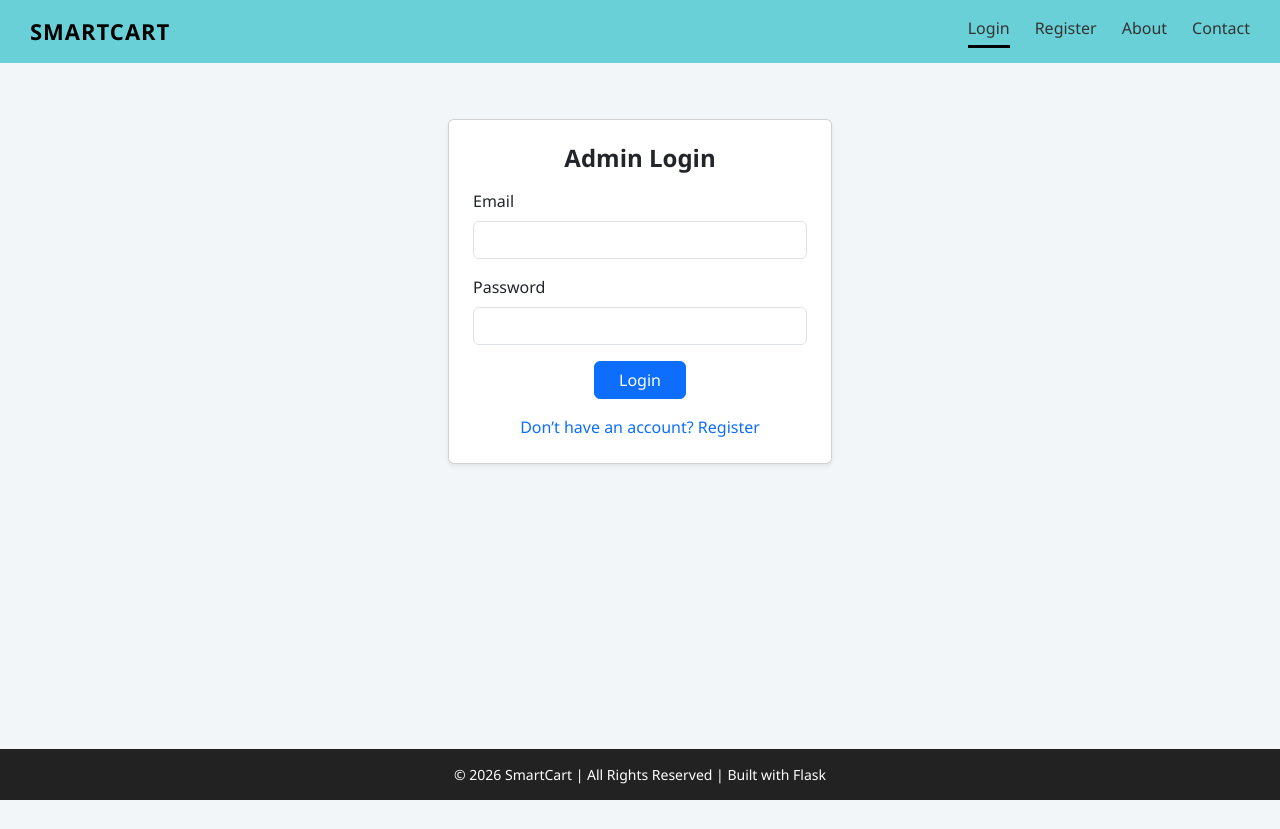
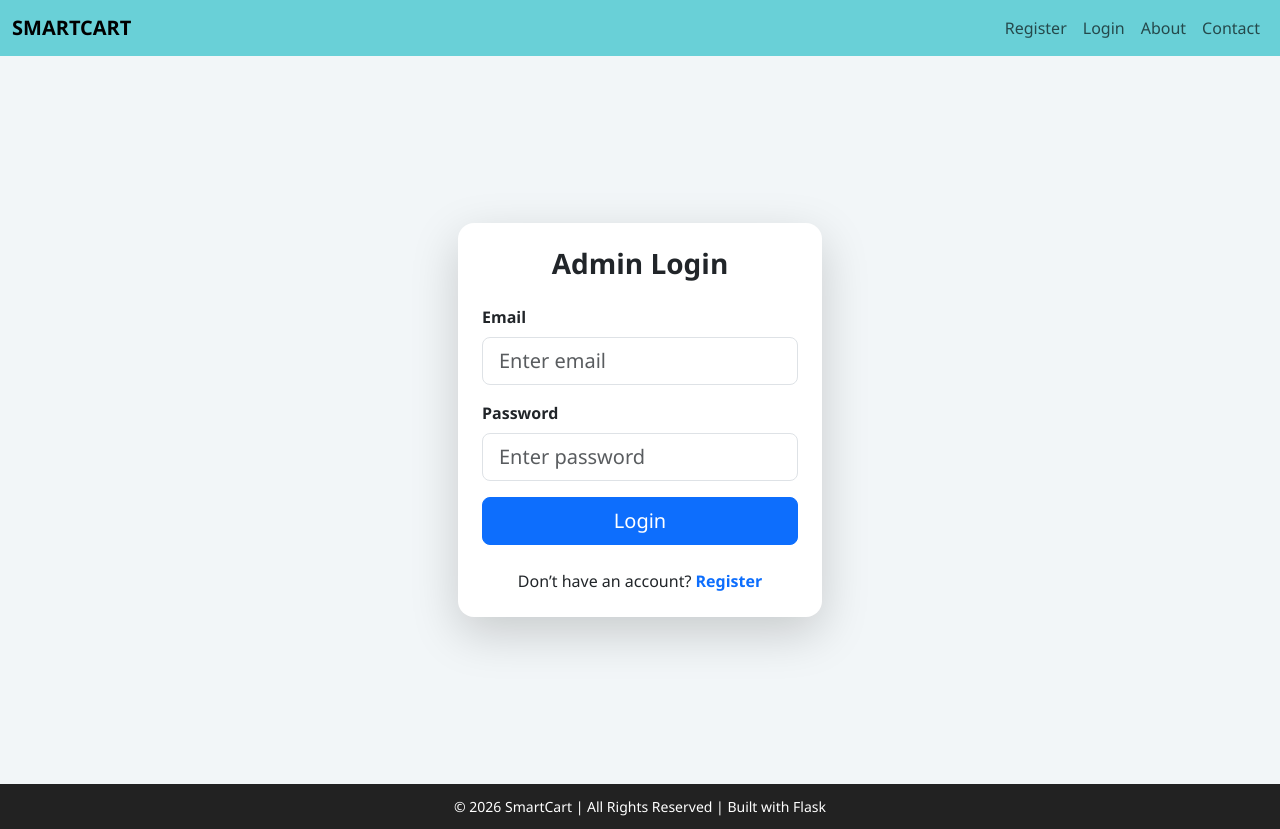
Before and after one commit to prasanna341/smartcartproject2, a Flask app: page /admin-login in a window 1280 px wide. Before the commit the page ends 800 px from the top, so only its background shows below. Run offline with Flask 3, Linux system fonts and the light colour scheme.

Commit message:
initial changes

```diff
--- a/templates/admin/admin_login.html
+++ b/templates/admin/admin_login.html
@@ -1,62 +1,53 @@
-{% extends 'base.html' %}
-{% block title %}Admin Login{% endblock %}
+{% extends "base.html" %}
 
 {% block content %}
 
-<div class="row justify-content-center">
-  <div class="col-md-4">
+<div class="container-fluid d-flex justify-content-center align-items-center" style="min-height: 85vh;">
 
-    <div class="card shadow-sm">
+    <div class="col-11 col-sm-8 col-md-6 col-lg-4">
+
+        <div class="card shadow-lg border-0 rounded-4">
+
             <div class="card-body p-4">
 
-        <h4 class="text-center mb-3 fw-bold">
-          Admin Login
-        </h4>
-
-        {% with messages = get_flashed_messages(with_categories=true) %}
-          {% for category, message in messages %}
-            <div class="alert alert-{{ category }} text-center">
-              {{ message }}
-            </div>
-          {% endfor %}
-        {% endwith %}
+                <h3 class="text-center mb-4 fw-bold">Admin Login</h3>
 
                 <form method="POST">
 
+                    <!-- Email -->
                     <div class="mb-3">
-            <label class="form-label">Email</label>
-            <input
-              type="email"
-              name="email"
-              class="form-control"
-              required>
+                        <label class="form-label fw-semibold">Email</label>
+                        <input type="email" name="email" class="form-control form-control-lg" placeholder="Enter email" required>
                     </div>
 
+                    <!-- Password -->
                     <div class="mb-3">
-            <label class="form-label">Password</label>
-            <input
-              type="password"
-              name="password"
-              class="form-control"
-              required>
+                        <label class="form-label fw-semibold">Password</label>
+                        <input type="password" name="password" class="form-control form-control-lg" placeholder="Enter password" required>
                     </div>
 
-          <div class="d-grid justify-content-center mt-3">
-            <button class="btn btn-primary px-4">
+                    <!-- Button -->
+                    <div class="d-grid mt-3">
+                        <button type="submit" class="btn btn-primary btn-lg rounded-3">
                             Login
                         </button>
                     </div>
 
+                    <!-- Register Link -->
+                    <p class="text-center mt-4 mb-0">
+                        Don’t have an account?
+                        <a href="/admin-signup" class="fw-semibold text-decoration-none">
+                            Register
+                        </a>
+                    </p>
+
                 </form>
-         <div class="text-center mt-3">
-          <a href="/admin-signup" class="text-decoration-none">
-            Don’t have an account? Register
-          </a>
-        </div>
+
             </div>
         </div>
 
     </div>
+
 </div>
 
 {% endblock %}
--- a/templates/base.html
+++ b/templates/base.html
@@ -2,161 +2,124 @@
 <html lang="en">
 <head>
 <meta charset="UTF-8">
+<meta name="viewport" content="width=device-width, initial-scale=1.0">
 <title>SmartCart</title>
 
 <link href="https://cdn.jsdelivr.net/npm/bootstrap@5.3.2/dist/css/bootstrap.min.css" rel="stylesheet">
 
 <style>
-
 body{
-    margin:0;
     font-family:"Segoe UI",sans-serif;
     background:#f2f6f8;
-    display:flex;
-    flex-direction:column;
-    min-height:100vh;
 }
 
-/* ===== HEADER WITH NAV ===== */
-.header{
+.navbar{
     background:#69d0d7;
-    padding:15px 30px;
-    display:flex;
-    justify-content:space-between;
-    align-items:center;
 }
 
-/* Brand */
-.brand{
-    font-size:22px;
+.navbar-brand{
     font-weight:bold;
-    letter-spacing:1px;
-    color:#000;
 }
 
-/* ===== NAVIGATION ===== */
-.nav-links{
-    display:flex;
-    gap:25px;
-}
-
-.nav-links a{
-    text-decoration:none;
-    color:#333;
-    font-weight:500;
-    transition:0.3s;
-    padding-bottom:5px;
-}
-
-.nav-links a:hover{
-    color:#000;
-}
-
-/* Active link */
 .active-link{
     border-bottom:3px solid #000;
 }
 
-/* ===== PAGE CONTENT ===== */
-.page-content{
-    padding:40px;
-    flex:1;
-}
-
-/* ===== FOOTER ===== */
 .footer{
     background:#222;
     color:white;
     text-align:center;
-    padding:15px;
+    padding:12px;
     font-size:14px;
 }
-
 </style>
 
 </head>
-<body>
+<body class="d-flex flex-column min-vh-100">
 
-<!-- ===== HEADER ===== -->
-<div class="header">
+<!-- NAVBAR -->
+<nav class="navbar navbar-expand-lg navbar-light">
+  <div class="container-fluid">
 
-    <!-- LEFT SIDE -->
-    <div class="brand">SMARTCART</div>
+    <a class="navbar-brand" href="#">SMARTCART</a>
 
-    <!-- RIGHT SIDE NAV -->
-    <div class="nav-links">
+    <button class="navbar-toggler" type="button" data-bs-toggle="collapse" data-bs-target="#navbarNav">
+      <span class="navbar-toggler-icon"></span>
+    </button>
+
+    <div class="collapse navbar-collapse justify-content-end" id="navbarNav">
+      <ul class="navbar-nav">
 
         {% if session.get('admin_id') %}
 
-            <a href="/admin-dashboard"
-               class="{% if request.path == '/admin-dashboard' %}active-link{% endif %}">
-               Dashboard
-            </a>
+        <li class="nav-item">
+          <a class="nav-link" href="/admin-dashboard">Dashboard</a>
+        </li>
 
-            <a href="/admin/add-item"
-               class="{% if request.path == '/admin/add-item' %}active-link{% endif %}">
-               Add Products
-            </a>
+        <li class="nav-item">
+          <a class="nav-link" href="/admin/add-item">Add Products</a>
+        </li>
 
-            <a href="/admin/item-list"
-               class="{% if request.path == '/admin/item-list' %}active-link{% endif %}">
-               View Products
-            </a>
+        <li class="nav-item">
+          <a class="nav-link" href="/admin/item-list">View Products</a>
+        </li>
 
-            <a href="/admin-logout">Logout</a>
+        <li class="nav-item">
+          <a class="nav-link" href="/admin-logout">Logout</a>
+        </li>
 
         {% else %}
 
-            <a href="/admin-login"
-               class="{% if request.path == '/admin-login' %}active-link{% endif %}">
-               Login
-            </a>
+        <li class="nav-item">
+          <a class="nav-link" href="/admin-signup">Register</a>
+        </li>
 
-            <a href="/admin-signup"
-               class="{% if request.path == '/admin-signup' %}active-link{% endif %}">
-               Register
-            </a>
+        <li class="nav-item">
+          <a class="nav-link" href="/admin-login">Login</a>
+        </li>
 
-            <!-- Visible only before login -->
-            <a href="/about"
-               class="{% if request.path == '/about' %}active-link{% endif %}">
-               About
-            </a>
+        <li class="nav-item">
+          <a class="nav-link" href="/about">About</a>
+        </li>
 
-            <a href="/contact"
-               class="{% if request.path == '/contact' %}active-link{% endif %}">
-               Contact
-            </a>
+        <li class="nav-item">
+          <a class="nav-link" href="/contact">Contact</a>
+        </li>
 
         {% endif %}
 
+      </ul>
     </div>
 
-</div>
+  </div>
+</nav>
 
 
-<!-- ===== FLASH MESSAGES ===== -->
-<div class="container mt-3">
+<!-- CONTENT AREA (Important Fix) -->
+<main class="flex-grow-1 container py-4">
+
 {% with messages = get_flashed_messages(with_categories=true) %}
   {% if messages %}
     {% for category, message in messages %}
-      <div class="alert alert-{{ category }}">{{ message }}</div>
+      <div class="alert alert-{{ category }} alert-dismissible fade show">
+        {{ message }}
+        <button type="button" class="btn-close" data-bs-dismiss="alert"></button>
+      </div>
     {% endfor %}
   {% endif %}
 {% endwith %}
-</div>
+
+{% block content %}{% endblock %}
+
+</main>
 
 
-<!-- ===== PAGE CONTENT ===== -->
-<div class="page-content">
-    {% block content %}{% endblock %}
-</div>
+<!-- FOOTER -->
+<footer class="footer mt-auto">
+    © 2026 SmartCart | All Rights Reserved | Built with Flask
+</footer>
 
-
-<!-- ===== FOOTER ===== -->
-<div class="footer">
-    © 2026 SmartCart | All Rights Reserved | Built with Flask
-</div>
+<script src="https://cdn.jsdelivr.net/npm/bootstrap@5.3.2/dist/js/bootstrap.bundle.min.js"></script>
 
 </body>
 </html>
--- a/templates/user/user_products.html
+++ b/templates/user/user_products.html
@@ -36,6 +36,8 @@
             <button type="submit" class="btn btn-primary">
                 Filter
             </button>
+
+
 
         </form>
 
@@ -96,6 +98,8 @@
                        class="btn btn-primary btn-sm rounded-pill px-3 w-100">
                         View Product
                     </a>
+
+
                 </div>
 
             </div>
```
Also changed, not shown: templates/about.html (+9 -7 lines), templates/admin/admin_signup.html (+21 -15 lines), templates/contact.html (+41 -8 lines). Lines whose indentation alone changed are shown as unchanged.
